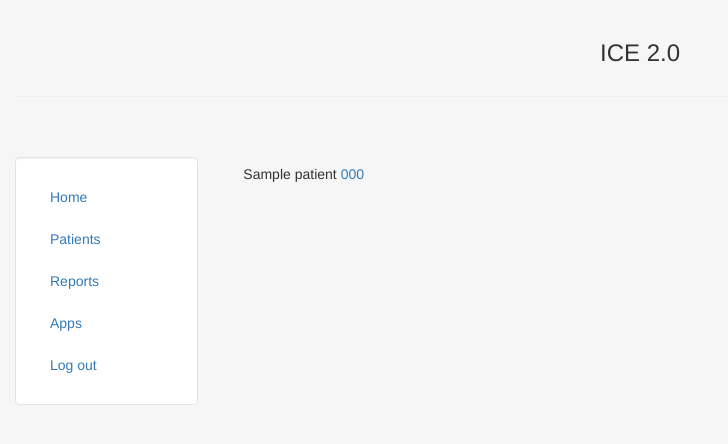
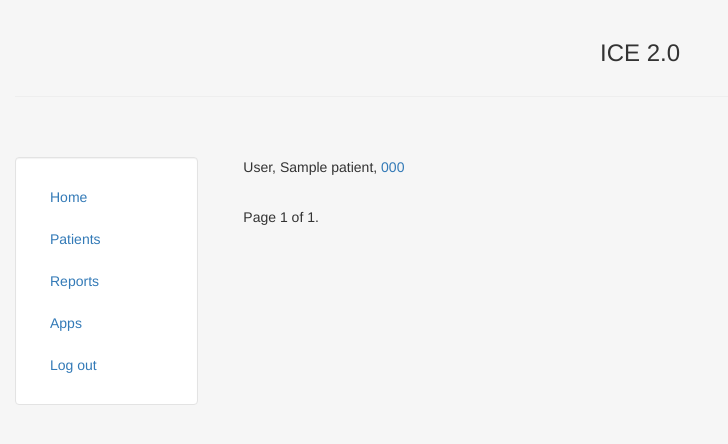
Before and after one commit to dcl10/IceWebApp, a Django app: page /patients/ in a window 1280 px wide. Shown: the top 444 px of the page, without its empty margins (0-728 px from the left). Run offline with Django 3.2, Linux system fonts and the light colour scheme; a user stored in the database is signed in; tables that the repository leaves empty hold one stand-in row (values such as "Sample post"); some libraries are stand-ins or nearby versions.

Commit message:
random updates, don't know what I changed it's been so long.

```diff
--- a/patients/templates/patients/add_patient.html
+++ b/patients/templates/patients/add_patient.html
@@ -22,7 +22,7 @@
             </div>
             <div class="form-group">
                 <label for="sex">Sex: </label>
-                <input type="text" id="sex" name="sex" placeholder="M or F" class="form-control" style="width:60%">
+                <input type="text" id="sex" name="sex" placeholder="Male or Female" class="form-control" style="width:60%">
             </div>
             <div class="form-group">
                 <label for="ethnicity">Ethnicity: </label>
@@ -49,7 +49,7 @@
             </div>
             <div class="btn-group btn-group-justified" style="padding-bottom: 25px; width:60%">
                 <div class="btn-group">
-                    <button type="submit" class="form-control btn btn-primary">Save</button>
+                    <button type="submit" id="save" class="form-control btn btn-primary">Save</button>
                 </div>
                 <div class="btn-group">
                     <button type="submit" class="form-control btn btn-primary" value="cancel">Cancel</button>
--- a/patients/templates/patients/patients.html
+++ b/patients/templates/patients/patients.html
@@ -1,7 +1,23 @@
 {% extends "core/base.html" %}
 
 {% block content %}
-    {% for patient in object_list %}
-        <h5>{{ patient.forename }}&nbsp<a href="/patients/{{ patient.nhs_number }}">{{ patient.nhs_number }}</a></h5>
+    {% for patient in patients %}
+        <p>{{patient.surname}}, {{patient.forename}},
+            <a href="/patients/{{patient.nhs_number}}">{{patient.nhs_number}}</a></p>
     {% endfor %}
+    <div class="pagination">
+    <span class="step-links">
+        {% if patients.has_previous %}
+            <a href="?page={{ patients.previous_page_number }}">previous</a>
+        {% endif %}
+
+        <span class="current">
+            Page {{ patients.number }} of {{ patients.paginator.num_pages }}.
+        </span>
+
+        {% if patients.has_next %}
+            <a href="?page={{ patients.next_page_number }}">next</a>
+        {% endif %}
+    </span>
+    </div>
 {% endblock %}
--- a/patients/urls.py
+++ b/patients/urls.py
@@ -5,8 +5,7 @@ from django.contrib.auth.decorators import login_required
 from . import views
 
 urlpatterns = [
-    url(r'^$', login_required(ListView.as_view(queryset=Patient.objects.all(), template_name="patients/patients.html"),
-                              login_url="/")),
+    url(r'^$', views.list_patients),
     url(r'^(?P<pk>\d+)$', login_required(DetailView.as_view(model=Patient, template_name="patients/info.html"),
                                          login_url="/")),
     url(r'^add/', views.add_patient),
--- a/patients/views.py
+++ b/patients/views.py
@@ -2,10 +2,14 @@ from django.shortcuts import render
 from django.contrib.auth.decorators import login_required
 from django.views.decorators.csrf import csrf_protect, requires_csrf_token
 from .models import Patient
+from django.core.paginator import Paginator, EmptyPage, PageNotAnInteger
+from django.shortcuts import render
+
 
 @login_required(login_url="/")
 def add_patient(request):
     return render(request, "patients/add_patient.html")
+
 
 @login_required(login_url="/")
 def patient_added(request):
@@ -19,7 +23,7 @@ def patient_added(request):
         first_incident = request.POST['#1_incident']
         dead_censor = request.POST['dead_censor']
         snumber = request.POST['snumber']
-        if request.POST['deceased'] is 'True':
+        if request.POST['deceased'] == 'True':
             deceased = True
         else:
             deceased = False
@@ -30,3 +34,20 @@ def patient_added(request):
         return render(request, "patients/patient_added.html", {'patient': str(nhs_number) +' added successfully'})
     except Exception:
         return render(request, "patients/patient_added.html", {'patient': 'Error: patient not added'})
+
+
+@login_required(login_url="/")
+def list_patients(request):
+    patient_list = Patient.objects.all()
+    paginator = Paginator(patient_list, 15)
+    page = request.GET.get('page')
+    try:
+        patients = paginator.page(page)
+    except PageNotAnInteger:
+        # If page is not an integer, deliver first page.
+        patients = paginator.page(1)
+    except EmptyPage:
+        # If page is out of range (e.g. 9999), deliver last page of results.
+        patients = paginator.page(paginator.num_pages)
+
+    return render(request, 'patients/patients.html', {'patients': patients})
```
